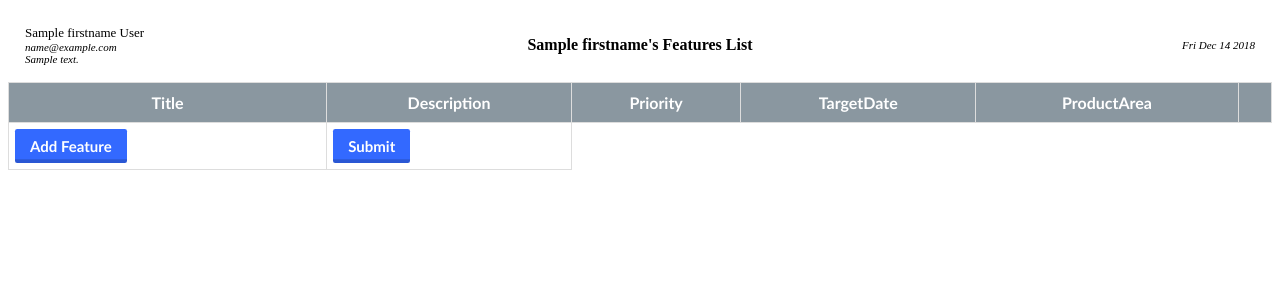
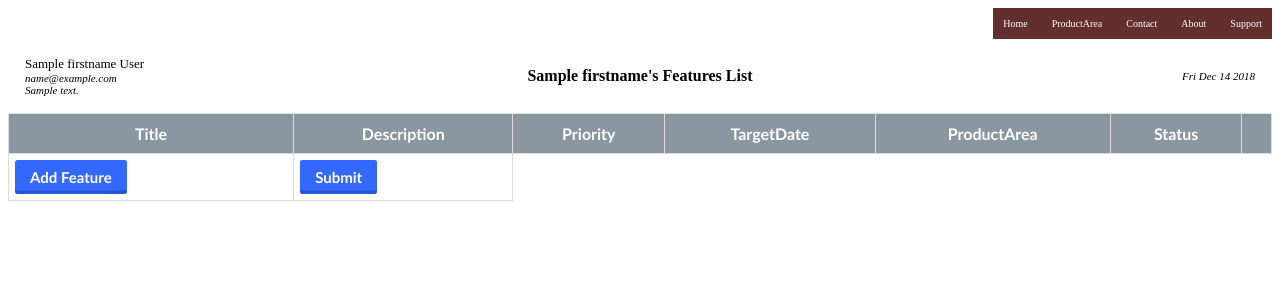
Before and after one commit to himdyoti/fl_feature, a Python web app: template templates/fl_feature.html in a window 1280 px wide. Shown: the top 300 px of the page. Run offline with Jinja, Linux system fonts and the light colour scheme; the template is opened without the code that fills it: most values are stand-ins (such as "Sample title", 1, 10 or a date in 2020); some libraries are stand-ins or nearby versions.

Commit message:
js bug fix + menu import + show/hide form knockout way

```diff
--- a/static/css/style.css
+++ b/static/css/style.css
@@ -89,7 +89,6 @@ div.scrollmenu {
     overflow: auto;
     max-width: 350px;
     white-space: nowrap;
-    font-size: 12px;
 }
 
 div.scrollmenu a {
@@ -98,6 +97,7 @@ div.scrollmenu a {
     text-align: center;
     padding: 10px;
     text-decoration: none;
+    font-size: 10px;
 }
 
 div.scrollmenu a:hover {
--- a/static/js/main.js
+++ b/static/js/main.js
@@ -60,7 +60,6 @@ var viewModel = function(data, client_id, ftr_status){
         ftr_one.client_id(client_id);
         len1 = self.lines().length ;
         ftr_one.priority(len1 + 1);
-        ftr_one.pa_slct(product_areas);
         self.lines.push(ftr_one);
         self.selectbox.push(len1 + 1);
     };
@@ -77,6 +76,17 @@ var viewModel = function(data, client_id, ftr_status){
             }
             if(ajax_remove_feature(line))
                 self.lines.remove(line);
+        }
+    };
+
+    self.reclaim_priority = function(){
+        // when features  are saved, priority of  closed status sholud get empty
+        // can be implemented in backend or frontend or both
+        // open features can reclaim priorities of closed features
+        // when closed priorities are again pulled reassign desired priority
+        self.sort1();
+        for(pos=0; pos < self.lines().length ; pos++){
+                self.lines()[pos].priority(pos + 1);
         }
     };
 
@@ -138,6 +148,7 @@ var viewModel = function(data, client_id, ftr_status){
     };
 
 };
+
 
 function validateData(ft_data){
     var is_valid = {'status':true,'mssg':'success', 'ftrObj':{}};
--- a/templates/fl_feature.html
+++ b/templates/fl_feature.html
@@ -6,7 +6,9 @@
 {% endblock%}
 {% block content %}
 {% set client_info = client_info[0] %}
-
+<div>
+{% include 'menu.html' %}
+</div>
 <table id="tbl_header">
 <tr>
     <td align="left">
@@ -24,7 +26,7 @@
     <table id="feature_tbl" class="feature_tbl">
         <thead>
         <tr><th>Title</th><th>Description</th><th>Priority</th>
-            <th>TargetDate</th><th>ProductArea</th><th></th></tr>
+            <th>TargetDate</th><th>ProductArea</th><th>Status</th><th></th></tr>
         </thead>
         <tbody data-bind='foreach: lines'>
 
--- /dev/null
+++ b/templates/menu.html
@@ -0,0 +1,7 @@
+<div class="scrollmenu" style="float:right;">
+  <a href="#home">Home</a>
+  <a href="/product_areas">ProductArea</a>
+  <a href="#contact">Contact</a>
+  <a href="#about">About</a>
+  <a href="#support">Support</a>
+</div>
```
Also changed, not shown: static/js/clients.js (+6 -3 lines), templates/dashboard.html (+2 -8 lines).
